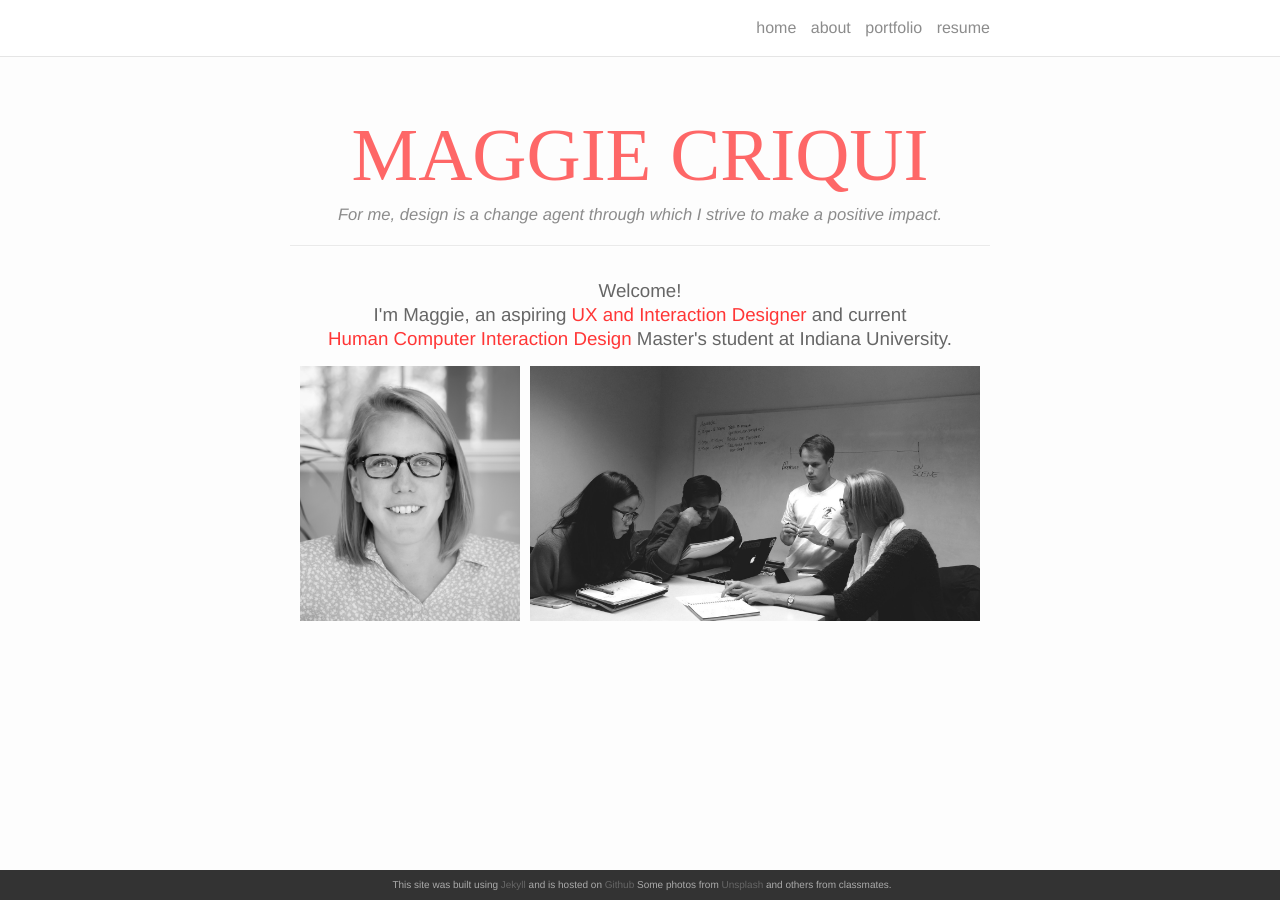
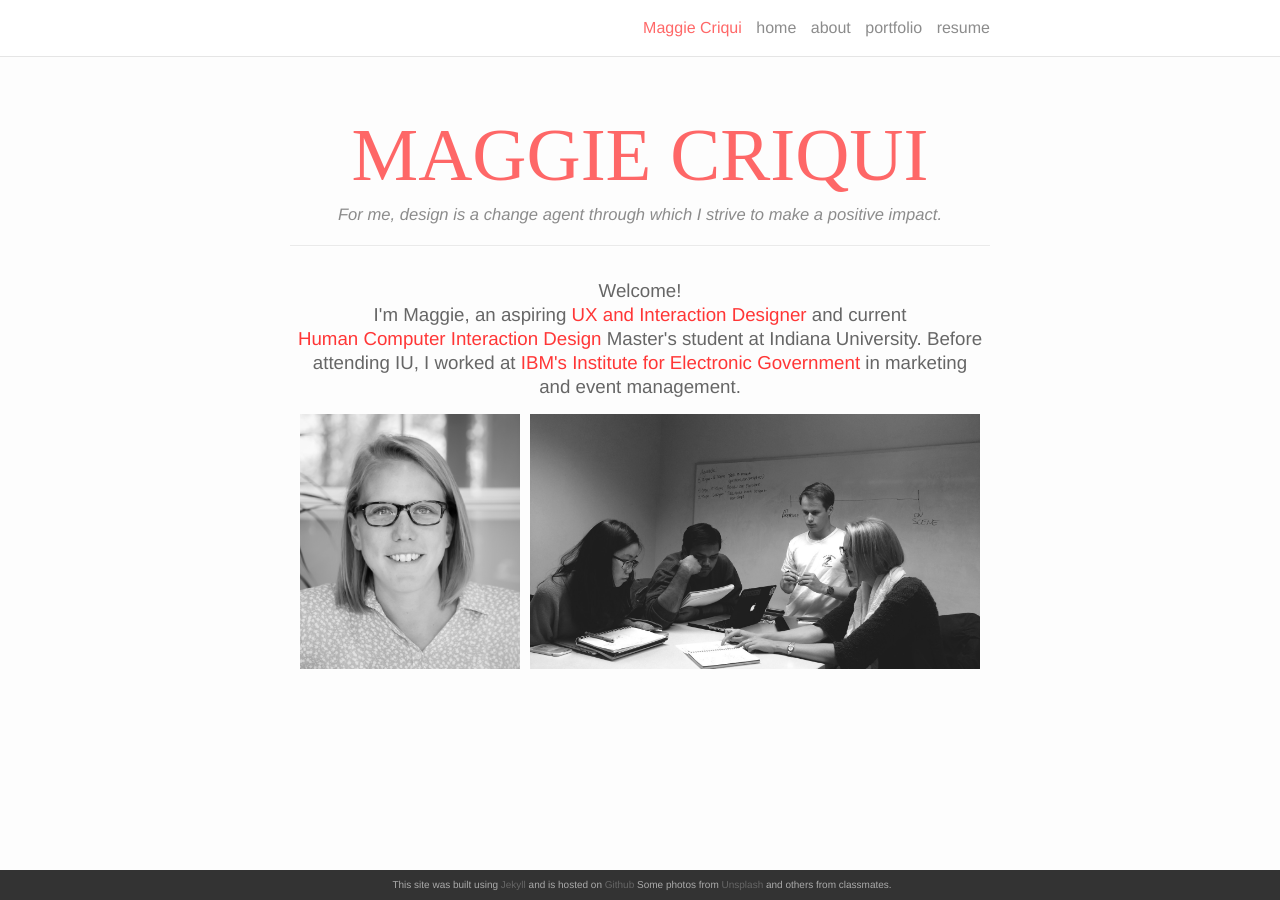
Before and after one commit to mcriqui/mcriqui.github.io, a Jekyll site: the page built from index.html, in a window 1280 px wide. Built offline with Jekyll 4.4.1, drawn with Linux system fonts in a browser that asks for light colours; nearby versions of some CDN libraries; some web fonts are replaced.

Commit message:
put name in navbar

```diff
--- a/_includes/header.html
+++ b/_includes/header.html
@@ -5,7 +5,7 @@
     <nav class="site-nav">
 
       <div class="trigger">
-
+       <a class="nav_name">Maggie Criqui</a>
         <a class="page-link" href="{{ site.baseurl }}/">home</a>
 
         {% for page in site.pages %}
--- a/_sass/_layout.scss
+++ b/_sass/_layout.scss
@@ -321,3 +321,8 @@ padding-top: 2em !important
 .screen_text{
 text-align: center !important
 }
+
+.nav_name{
+    color: #FF3636 !important;
+    text-align: left
+}
--- a/index.html
+++ b/index.html
@@ -17,21 +17,10 @@ mg: /img/homepage.jpg
 <!-- <div class="post-conent welcome"> -->
 
   <div class="col three homepage_align welcome_message">
-    <h3>Welcome!<br> I'm Maggie, an aspiring <a class="homepage_keywords">UX and Interaction Designer</a> and current</br> <a class="homepage_keywords">Human Computer Interaction Design</a> Master's student at Indiana University.</h3>
+    <h3>Welcome!<br> I'm Maggie, an aspiring <a class="homepage_keywords">UX and Interaction Designer</a> and current</br> <a class="homepage_keywords">Human Computer Interaction Design</a> Master's student at Indiana University. Before attending IU, I worked at <a class="homepage_keywords">IBM's Institute for Electronic Government</a> in marketing and event management.</h3>
   </div>
 <!-- </div> -->
 <div class="img_row">
 <img class="col one" src="{{ site.baseurl }}/img/headshot.jpg"/>
 <img class="col two" src="{{ site.baseurl }}/img/team.jpg"/>
 </div>
-
-<!-- <div class="post-conent welcome">
-  <div class="col one homepage_align">
-    <br>
-    <br>
-    <h2>Welcome!</h2><br><br> <h3>I'm Maggie, an aspiring <a class="homepage_keywords">UX and Interaction Designer</a> <br><br>and current <a class="homepage_keywords">Human Computer Interaction Design</a> Master's student at Indiana University</h3>
-    </div>
-    <img class="col two" src="{{ site.baseurl }}/img/headshot.jpg"/>
-
-</div>
- -->
```
